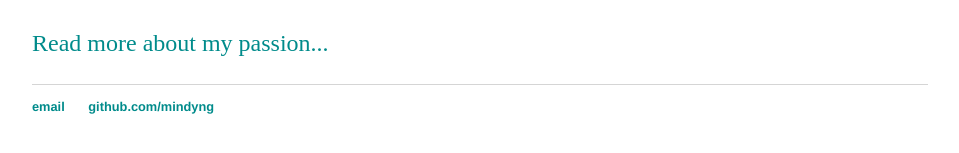
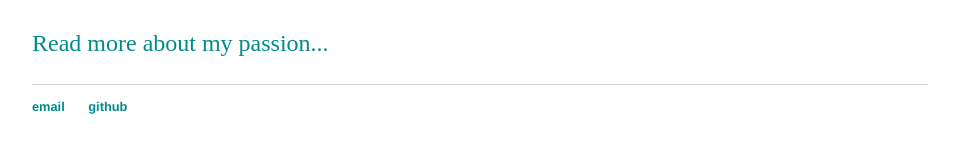
Before and after one commit to mindyng/mindyng.github.io, a Jekyll site: the page built from index.html, in a window 1280 px wide. Shown: the part 324-477 px from the top of the page, without its empty margins (160-1119 px from the left). Built offline with Jekyll 4.4.1, drawn with Linux system fonts in a browser that asks for light colours.

Commit message:
Update default.html

```diff
--- a/_layouts/default.html
+++ b/_layouts/default.html
@@ -27,7 +27,7 @@
   <footer>
    <ul>
    <li><a href="mailto:mindyng88552@gmail.com">email</a></li>
-   <li><a href="https://github.com/mindyng">github.com/mindyng</a></li>
+   <li><a href="https://github.com/mindyng">github</a></li>
    </ul>
   </footer>
   </body>
```
